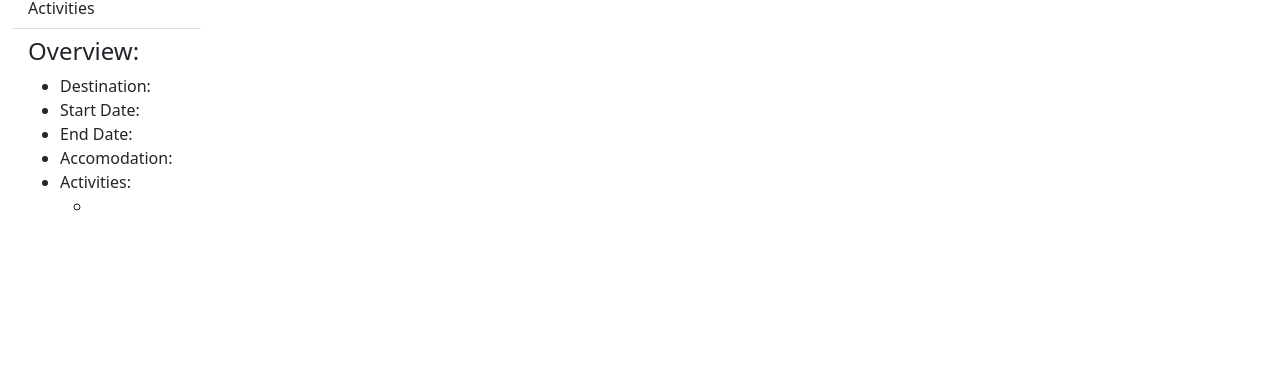
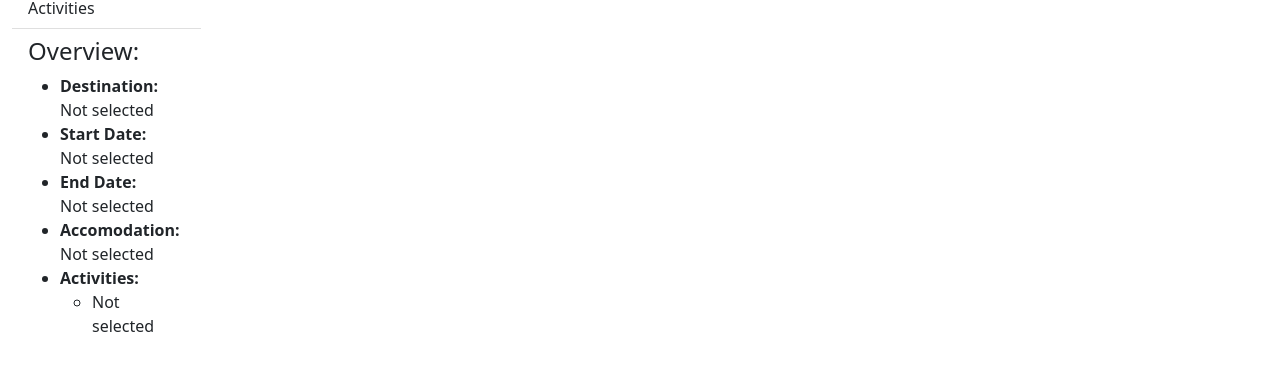
Before and after one commit to Kvalle99/WebAppProject, a React (Create React App) app in the folder client/: page / in a window 1280 px wide. Shown: the part 226-596 px from the top of the page. Built offline with nearby package versions, Linux system fonts and the light colour scheme; no server answers.

Commit message:
Nicer overview

```diff
--- a/client/src/components/overviewListItem/overviewListItem.tsx
+++ b/client/src/components/overviewListItem/overviewListItem.tsx
@@ -8,27 +8,31 @@ interface OverivewProps {
 export default function OverviewListItem(props : OverivewProps) {
     var acts : string[] = []
 
-    for (let act of props.trip?.activities ?? [""]) {
+    for (let act of props.trip?.activities ?? ["Not selected"]) {
         if (act?.name) {
           acts.push(act.name);
         } else {
-          acts.push("");
+          acts.push("Not selected");
         }
     }
 
-    var fixedStartDate : string = trimDate((props.trip?.startDate ? props.trip.startDate : ""))
-    var fixedEndDate : string = trimDate((props.trip?.endDate ? props.trip.endDate : ""))
+    if (acts.length == 0) {
+        acts.push("None selected")
+    }
+
+    var fixedStartDate : string = trimDate((props.trip?.startDate ? props.trip.startDate : "Not selected"))
+    var fixedEndDate : string = trimDate((props.trip?.endDate ? props.trip.endDate : "Not selected"))
 
 
   return (
     <ListGroupItem className="overflow-auto">
         <h4>Overview:</h4>
         <ul>
-            <li> Destination: <br/>{props.trip?.destination ? props.trip.destination : ""}</li>
-            <li> Start Date: <br/>{fixedStartDate}</li>
-            <li> End Date: <br/>{fixedEndDate}</li>
-            <li> Accomodation: {props.trip?.hotel ? props.trip.hotel : ""}</li>
-            <li> Activities:
+            <li> <b>Destination:</b> <br/>{props.trip?.destination ? props.trip.destination : "Not selected"}</li>
+            <li> <b>Start Date:</b> <br/>{fixedStartDate}</li>
+            <li> <b>End Date:</b> <br/>{fixedEndDate}</li>
+            <li> <b>Accomodation:</b> <br/>{props.trip?.hotel ? props.trip.hotel : "Not selected"}</li>
+            <li> <b>Activities: </b>
                 <ul>
                     {acts.map((act) => (
                         <li>
```
